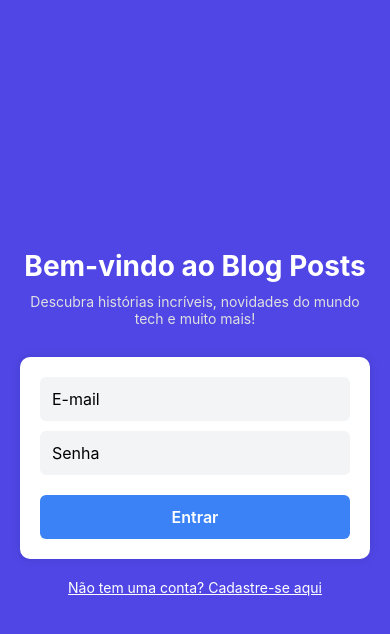
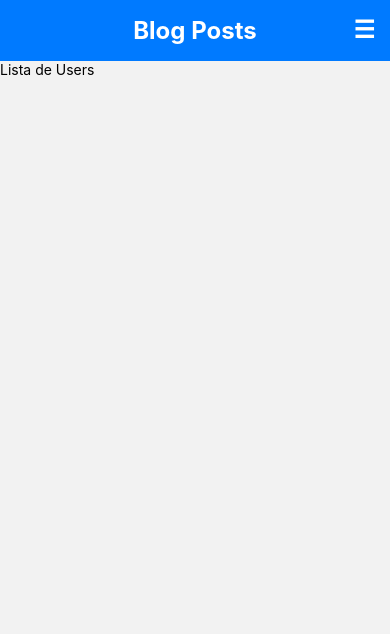
Before and after one commit to Fiap-FSD/tech-4, a React Native app: screen /Users in a window 390 px wide. Shown: the top 634 px of the page. Built offline with nearby package versions, Linux system fonts and the light colour scheme.

Commit message:
FEAT: Ajustando header e inicinado documentação README

```diff
--- a/App.tsx
+++ b/App.tsx
@@ -7,6 +7,8 @@ import { AuthProvider } from './src/contexts/AuthContext';
 import HomeScreen from './src/screens/Home/Home';
 import ProfileScreen from './src/screens/Profile/Profile';
 import NewPostScreen from './src/screens/NewPost/NewPost';
+import Header from './src/components/Header';
+import UsersScreen from './src/screens/Users/Users';
 
 const Stack = createNativeStackNavigator();
 
@@ -14,13 +16,36 @@ export default function App() {
   return (
     <AuthProvider>
       <NavigationContainer>
-        <Stack.Navigator initialRouteName="Login" screenOptions={{ headerShown: false }}>
-          <Stack.Screen name="Login" component={LoginScreen} />
-          <Stack.Screen name="Home" component={HomeScreen} />
-          <Stack.Screen name="Profile" component={ProfileScreen} />
-          {/* <Stack.Screen name="Blog" component={BlogScreen} /> */}
-          {/* <Stack.Screen name="Users" component={UsersScreen} /> */}
-          <Stack.Screen name="NewPost" component={NewPostScreen} />
+        <Stack.Navigator initialRouteName="Login" >
+          <Stack.Screen name="Login" component={LoginScreen} options={{ headerShown: false }}/>
+          <Stack.Screen
+            name="Home"
+            component={HomeScreen}
+            options={({ navigation }) => ({
+              header: () => <Header />
+            })}
+          />
+          <Stack.Screen
+            name="Profile"
+            component={ProfileScreen}
+            options={({ navigation }) => ({
+              header: () => <Header />
+            })}
+          />
+          <Stack.Screen
+            name="NewPost"
+            component={NewPostScreen}
+            options={({ navigation }) => ({
+              header: () => <Header />
+            })}
+          />
+          <Stack.Screen
+            name="Users"
+            component={UsersScreen}
+            options={({ navigation }) => ({
+              header: () => <Header />
+            })}
+          />
         </Stack.Navigator>
       </NavigationContainer>
     </AuthProvider>
--- a/src/components/Header.tsx
+++ b/src/components/Header.tsx
@@ -14,31 +14,32 @@ export default function Header() {
 
   return (
     <View style={styles.header}>
-      <TouchableOpacity onPress={toggleMenu}>
-        <Text style={styles.menuButton}>☰ Menu</Text>
-      </TouchableOpacity>
+
+      <View style={styles.headerRow}></View>
+
+        <View style={{ flex: 1 }} /> {/* Espaço à esquerda */}
+
+        <Text style={styles.title}>Blog Posts</Text>
+
+        <TouchableOpacity onPress={toggleMenu} style={styles.buttonContainer}>
+          <Text style={styles.textButton}>☰</Text>
+        </TouchableOpacity>
+
+      <View />
 
 
       {menuVisible && (
         <View style={styles.menu}>
-          {/* <TouchableOpacity
+
+          <TouchableOpacity
             style={styles.menuItem}
             onPress={() => {
               setMenuVisible(false);
               navigation.navigate("Home" as never);
             }}
           >
-            <Text style={styles.menuText}>Home</Text>
-          </TouchableOpacity> */}
-          {/* <TouchableOpacity
-            style={styles.menuItem}
-            onPress={() => {
-              setMenuVisible(false);
-              navigation.navigate("Blog" as never);
-            }}
-          >
             <Text style={styles.menuText}>Blog</Text>
-          </TouchableOpacity> */}
+          </TouchableOpacity>
 
           {/* {isAdmin && ( */}
             <TouchableOpacity
@@ -64,7 +65,7 @@ export default function Header() {
 
 
 
-          {isAdmin && (
+          {/* {isAdmin && ( */}
             <TouchableOpacity
               style={styles.menuItem}
               onPress={() => {
@@ -74,7 +75,7 @@ export default function Header() {
             >
               <Text style={styles.menuText}>Usuários</Text>
             </TouchableOpacity>
-          )}
+          {/* )} */}
         </View>
       )}
     </View>
@@ -84,12 +85,28 @@ export default function Header() {
 const styles = StyleSheet.create({
   header: {
     backgroundColor: "#007AFF",
-    paddingVertical: 15,
+    paddingVertical: 16,
     paddingHorizontal: 10,
   },
-  menuButton: {
+  headerRow: {
+    flexDirection: "row",
+    alignItems: "center",
+    justifyContent: "center",
+  },
+  title: {
     color: "#fff",
-    fontSize: 18,
+    fontSize: 24,
+    fontWeight: "bold",
+    textAlign: "center",
+  },
+  buttonContainer: {
+    position: 'absolute',
+    top: 15,
+    right: 15
+  },
+  textButton: {
+    color: "#fff",
+    fontSize: 24,
     fontWeight: "bold",
   },
   menu: {
@@ -107,6 +124,7 @@ const styles = StyleSheet.create({
     paddingVertical: 10,
   },
   menuText: {
+    textAlign: "center",
     fontSize: 16,
     color: "#007AFF",
   },
--- a/src/screens/Home/Home.tsx
+++ b/src/screens/Home/Home.tsx
@@ -4,7 +4,6 @@ import { useNavigation } from "@react-navigation/native";
 import axios from "axios";
 import { useAuth } from "../../contexts/AuthContext";
 import { homeStyles } from "./styles"; // importando os estilos
-import Header from "../../components/Header";
 
 export default function HomeScreen() {
   const navigation = useNavigation();
@@ -73,7 +72,6 @@ export default function HomeScreen() {
   return (
     <View style={homeStyles.container}>
       <Text style={homeStyles.title}>Postagens</Text>
-      <Header />
 
       <View style={homeStyles.searchContainer}>
       <View style={homeStyles.searchWrapper}>
--- a/src/screens/Home/styles.ts
+++ b/src/screens/Home/styles.ts
@@ -5,7 +5,7 @@ export const homeStyles = StyleSheet.create({
   container: {
     flex: 1,
     padding: 16,
-    marginTop: 40, // margem no topo
+    marginTop: 10, // margem no topo
   },
   title: {
     fontSize: 24,
--- /dev/null
+++ b/src/screens/Users/Users.tsx
@@ -0,0 +1,12 @@
+import React from "react";
+import { View, Text } from "react-native";
+
+
+export default function UsersScreen() {
+
+  return (
+    <View>
+      <Text>Lista de Users</Text>
+    </View>
+  );
+}
```
Also changed, not shown: 1 other file (tests, documents, lock files or other folders).
